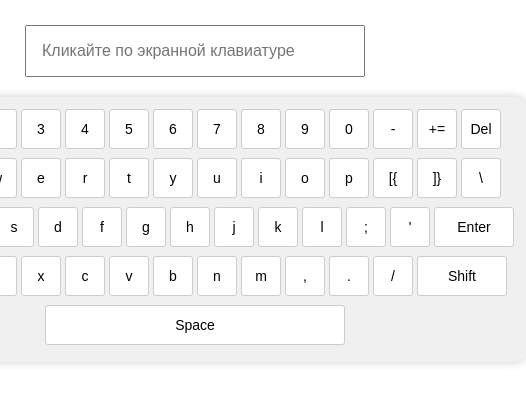
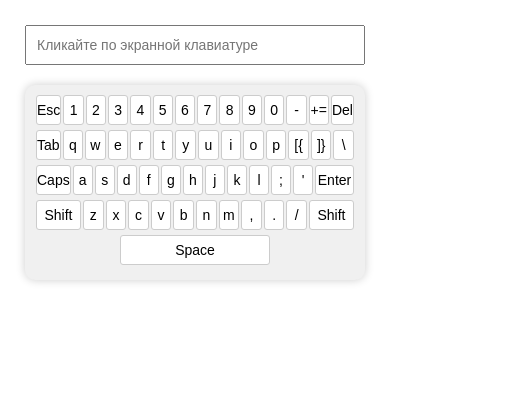
Before and after one commit to Vincent-tt-cyber/keyboard-js, a plain HTML site: page index.html in a window 390 px wide. Shown: the whole page, 526 px wide, since content can reach past the window. Drawn offline with Linux system fonts and the light colour scheme.

Commit message:
Добавлена небольшая адаптация

```diff
--- a/css/style.css
+++ b/css/style.css
@@ -96,3 +96,45 @@ body {
 .key.shift.shift-active {
   background-color: #4caf50;
 }
+
+@media (max-width: 768px) {
+
+  .keyboard {
+    width: 100%;
+  }
+  .key {
+    width: 30;
+    height: 30px;
+    font-size: 14px;
+    margin: 0 1px;
+  }
+
+  .key.space {
+    width: 150px;
+  }
+  .key.backspace {
+    width: 10px;
+  }
+  .key.tab {
+    width: 30px;
+  }
+  .key.caps {
+    width: 50px;
+    /* background: #a5d6a7; */
+  }
+  .key.caps.active-caps {
+    background: #4caf50;
+    color: white;
+  }
+  .key.enter {
+    width: 80px;
+  }
+  .key.shift {
+    width: 90px;
+  }
+
+  .input-field {
+    padding: 10px;
+    font-size: 14px;
+  }
+}
--- a/index.html
+++ b/index.html
@@ -27,7 +27,7 @@
         <div class="key" data-char="0">0</div>
         <div class="key" data-char="-">-</div>
         <div class="key" data-char="+=">+=</div>
-        <div class="key" data-action="del">Del</div>
+        <div class="key backsapce" data-action="del">Del</div>
       </div>
       <div class="keyboard-row">
         <div class="key" data-action="tab">Tab</div>
--- a/js/⊗jsPrStSK.js
+++ b/js/⊗jsPrStSK.js
@@ -43,6 +43,7 @@ function handleSpecialKeys(action) {
   }
 }
 
+// Вывод текста
 function enterChar(text) {
   input.focus();
   //   Если нажата клавиша CAPS
```
